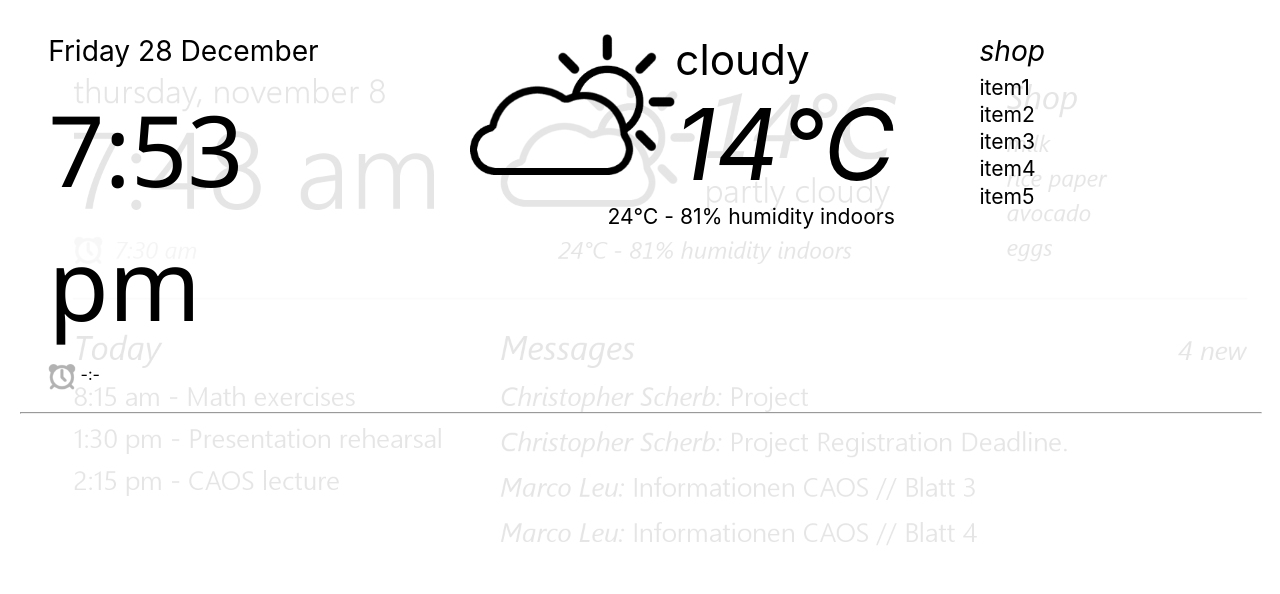
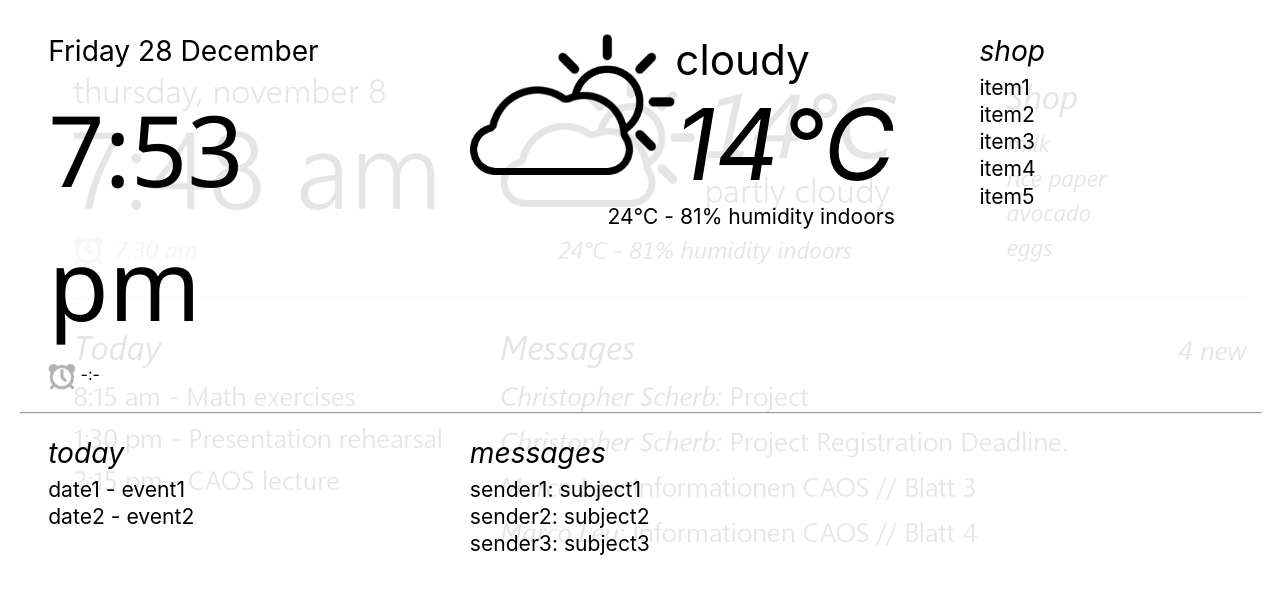
Before and after one commit to dacostaeric/smartpi, a React (Create React App) app in the folder smartpi-react/: page / in a window 1280 px wide. Shown: the top 594 px of the page. Built offline with nearby package versions, Linux system fonts and the light colour scheme.

Commit message:
Add calendar and email

```diff
--- a/smartpi-react/src/SmartPi.js
+++ b/smartpi-react/src/SmartPi.js
@@ -11,6 +11,8 @@ import Weather from "./component/Weather";
 import MockupUnderlay from "./component/MockupUnderlay"
 import ShoppingList from "./component/ShoppingList";
 import HorizontalDivider from "./component/HorizontalDivider";
+import Calendar from "./component/Calendar";
+import Email from "./component/Email";
 
 const Container = styled.div`
 box-sizing: border-box;
@@ -18,6 +20,8 @@ position: fixed;
 padding: 20px;
 height: 100vh;
 width: 100vw;
+background-color: white;
+filter: invert(0%);
 `;
 
 export default class SmartPi extends React.Component {
@@ -43,6 +47,16 @@ export default class SmartPi extends React.Component {
       </TopBar>
       <HorizontalDivider/>
       <BottomBar>
+        <JustifySmall>
+          <Tile>
+            <Calendar events={[{date: "date1", title: "event1"}, {date: "date2", title: "event2"}]}/>
+          </Tile>
+        </JustifySmall>
+        <JustifyLarge>
+          <Tile>
+            <Email email={[{sender: "sender1", subject: "subject1"}, {sender: "sender2", subject: "subject2"}, {sender: "sender3", subject: "subject3"}]}/>
+          </Tile>
+        </JustifyLarge>
       </BottomBar>
     </Container>)
   }
--- /dev/null
+++ b/smartpi-react/src/component/Calendar.js
@@ -0,0 +1,24 @@
+import React from "react"
+import styled from "styled-components"
+
+import theme from "../theme"
+
+const Heading = styled.div`
+font-size: ${theme.calendar.size.heading};
+margin-bottom: ${theme.calendar.headingMargin};
+font-style: italic;
+`;
+
+const Event = styled.div`
+font-size: ${theme.calendar.size.event};
+margin-bottom: ${theme.calendar.eventMargin};
+`;
+
+const Calendar = (props) => {
+  return (<div>
+    <Heading>today</Heading>
+    {props.events.map((event, index) => (<Event key={index}>{event.date} - {event.title}</Event>))}
+  </div>)
+};
+
+export default Calendar
--- /dev/null
+++ b/smartpi-react/src/component/Email.js
@@ -0,0 +1,24 @@
+import React from "react"
+import styled from "styled-components"
+
+import theme from "../theme"
+
+const Heading = styled.div`
+font-size: ${theme.calendar.size.heading};
+margin-bottom: ${theme.calendar.headingMargin};
+font-style: italic;
+`;
+
+const Message = styled.div`
+font-size: ${theme.calendar.size.event};
+margin-bottom: ${theme.calendar.eventMargin};
+`;
+
+const Email = (props) => {
+  return (<div>
+    <Heading>messages</Heading>
+    {props.email.map((email, index) => (<Message key={index}>{email.sender}: {email.subject}</Message>))}
+  </div>)
+};
+
+export default Email
```
